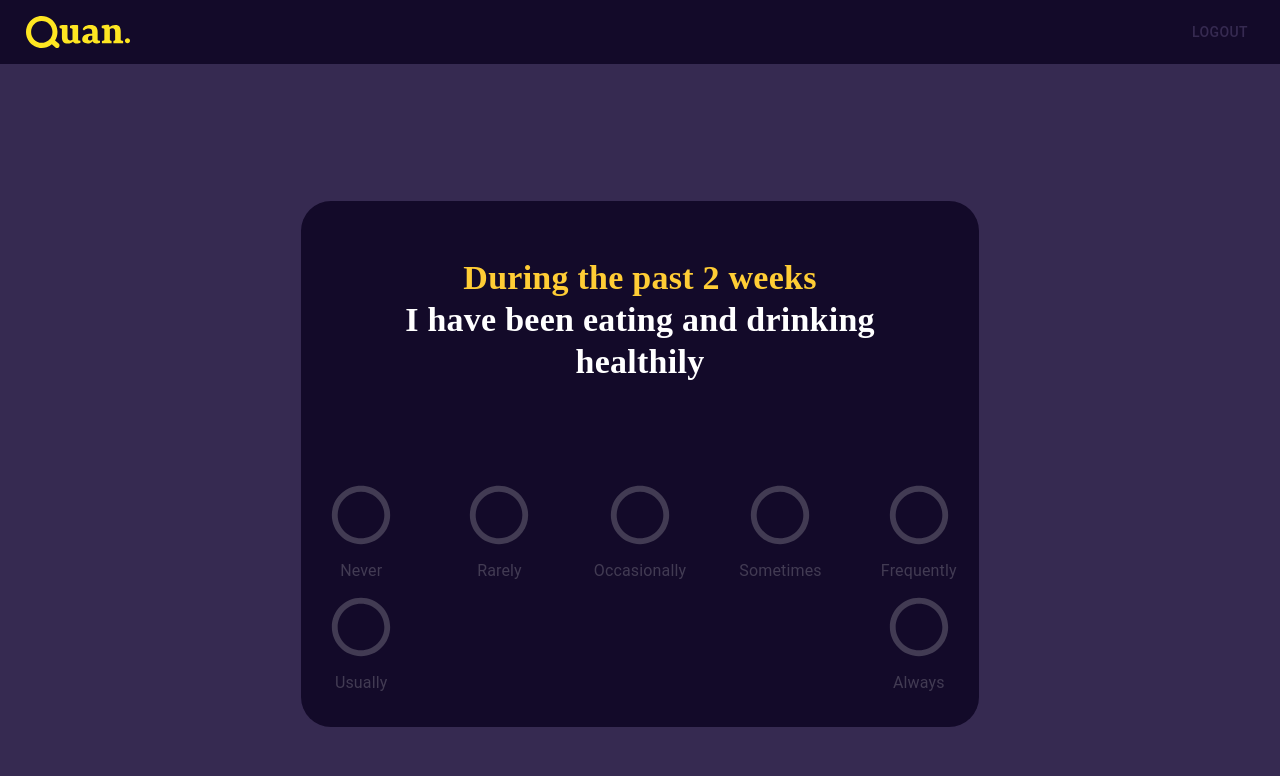
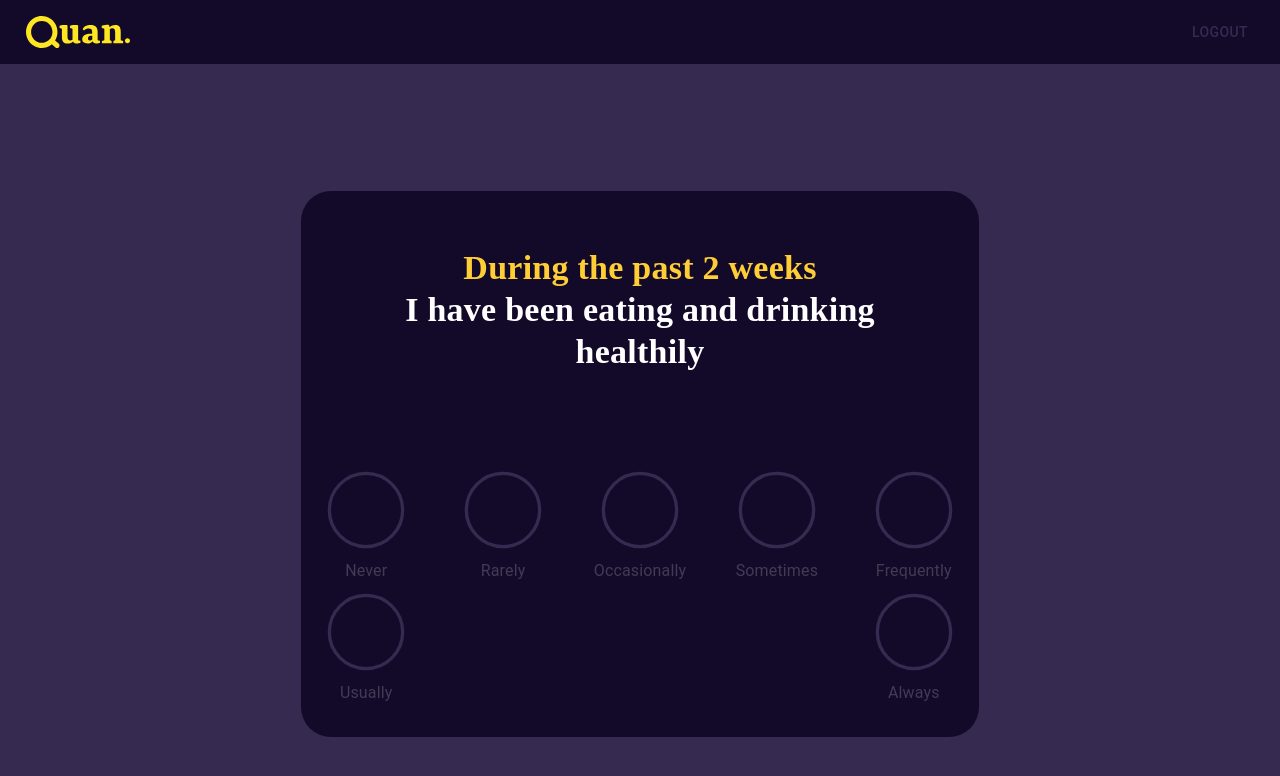
Before and after one commit to Sarahlash92/Quan-assessment, a React (Create React App) app in the folder client/: page / in a window 1280 px wide. Shown: the top 776 px of the page. Built offline with nearby package versions, Linux system fonts and the light colour scheme.

Commit message:
Customized Radio Button
- it is now importing a customized Radio Button
- cleaned up the questionBox component

```diff
--- a/client/src/components/questionBox/LikertScale.js
+++ b/client/src/components/questionBox/LikertScale.js
@@ -2,8 +2,11 @@ import Radio from "@mui/material/Radio";
 import RadioGroup from "@mui/material/RadioGroup";
 import FormControlLabel from "@mui/material/FormControlLabel";
 import FormControl from "@mui/material/FormControl";
-import FormLabel from "@mui/material/FormLabel";
+import { RadioButton } from "./RadioIcon";
 
+/* importing a
+customized Radio Icon
+found it on Sandbox*/
 
 export const LikertScale = () => {
   return (
@@ -11,10 +14,6 @@ export const LikertScale = () => {
       <RadioGroup
         sx={{
           justifyContent: "space-between",
-          "& .MuiSvgIcon-root": {
-            fontSize: 70,
-            color: "primary.light",
-          },
           marginX: 0,
           marginY: 4,
           p: 0,
@@ -27,43 +26,85 @@ export const LikertScale = () => {
         <FormControlLabel
           labelPlacement="bottom"
           value="1"
-          control={<Radio inputProps={{ "aria-label": "Never" }} />}
+          control={
+            <Radio
+              icon={<RadioButton />}
+              checkedIcon={<RadioButton checked />}
+              inputProps={{ "aria-label": "Never" }}
+            />
+          }
           label="Never"
         />
         <FormControlLabel
           labelPlacement="bottom"
           value="2"
-          control={<Radio inputProps={{ "aria-label": "Rarely" }} />}
+          control={
+            <Radio
+              icon={<RadioButton />}
+              checkedIcon={<RadioButton checked />}
+              inputProps={{ "aria-label": "Rarely" }}
+            />
+          }
           label="Rarely"
         />
         <FormControlLabel
           labelPlacement="bottom"
           value="3"
-          control={<Radio inputProps={{ "aria-label": "Occasionally" }} />}
+          control={
+            <Radio
+              icon={<RadioButton />}
+              checkedIcon={<RadioButton checked />}
+              inputProps={{ "aria-label": "Occasionally" }}
+            />
+          }
           label="Occasionally"
         />
         <FormControlLabel
           labelPlacement="bottom"
           value="4"
-          control={<Radio inputProps={{ "aria-label": "Sometimes" }} />}
+          control={
+            <Radio
+              icon={<RadioButton />}
+              checkedIcon={<RadioButton checked />}
+              inputProps={{ "aria-label": "Sometimes" }}
+            />
+          }
           label="Sometimes"
         />
         <FormControlLabel
           labelPlacement="bottom"
           value="5"
-          control={<Radio inputProps={{ "aria-label": "Frequently" }} />}
+          control={
+            <Radio
+              icon={<RadioButton />}
+              checkedIcon={<RadioButton checked />}
+              inputProps={{ "aria-label": "Frequently" }}
+            />
+          }
           label="Frequently"
         />
         <FormControlLabel
           labelPlacement="bottom"
           value="6"
-          control={<Radio inputProps={{ "aria-label": "Usually" }} />}
+          control={
+            <Radio
+              icon={<RadioButton />}
+              checkedIcon={<RadioButton checked />}
+              inputProps={{ "aria-label": "Usually" }}
+            />
+          }
           label="Usually"
         />
         <FormControlLabel
           labelPlacement="bottom"
           value="7"
-          control={<Radio inputProps={{ "aria-label": "Always" }} />}
+          control={
+            <Radio
+              icon={<RadioButton />}
+              checkedIcon={<RadioButton checked />}
+              inputProps={{ "aria-label": "Always" }}
+            />
+          }
           label="Always"
         />
       </RadioGroup>
--- a/client/src/components/questionBox/QuestionBox.js
+++ b/client/src/components/questionBox/QuestionBox.js
@@ -1,6 +1,7 @@
 import Box from "@mui/material/Box";
-import { Typography } from "@mui/material";
 import { LikertScale } from "./LikertScale";
+import { QuestionUI } from "./QuestionUI";
+
 
 export const QuestionBox = () => {
   return (
@@ -12,24 +13,7 @@ export const QuestionBox = () => {
 
       }}
     >
-      <Box sx={{ paddingX: 10, paddingY: 7 }}>
-        <Typography
-          variant="h4"
-          sx={{
-            fontFamily: "Rasa",
-            fontWeight: "bold",
-            color: "text.secondary",
-          }}
-        >
-          During the past 2 weeks
-        </Typography>
-        <Typography
-          variant="h4"
-          sx={{ fontFamily: "Rasa", fontWeight: "bold" }}
-        >
-          I have been eating and drinking healthily
-        </Typography>
-      </Box>
+      <QuestionUI />
       <LikertScale/>
     </Box>
   );
--- /dev/null
+++ b/client/src/components/questionBox/QuestionUI.js
@@ -0,0 +1,18 @@
+import Box from "@mui/material/Box";
+import { Typography } from "@mui/material";
+
+export const QuestionUI = () => {
+  return (
+    <Box sx={{ paddingX: 10, paddingY: 7 }}>
+      <Typography
+        variant="h4"
+        sx={{ fontWeight: "bold", fontFamily: "Rasa", color: "text.secondary" }}
+      >
+        During the past 2 weeks
+      </Typography>
+      <Typography variant="h4" sx={{ fontFamily: "Rasa", fontWeight: "bold" }}>
+        I have been eating and drinking healthily
+      </Typography>
+    </Box>
+  );
+};
--- /dev/null
+++ b/client/src/components/questionBox/RadioIcon.js
@@ -0,0 +1,13 @@
+export const RadioButton = ({ checked }) => (
+  <svg width="5rem" height="5rem" viewBox="0 0 24 24" fontSize="50px">
+    <circle
+      cx="50%"
+      cy="50%"
+      r="11px"
+      stroke="#362a51"
+      stroke-width="1px"
+      fill="none"
+    />
+    {checked && <circle cx="50%" cy="50%" r="10px" fill="#362a51" />}
+  </svg>
+);
```
